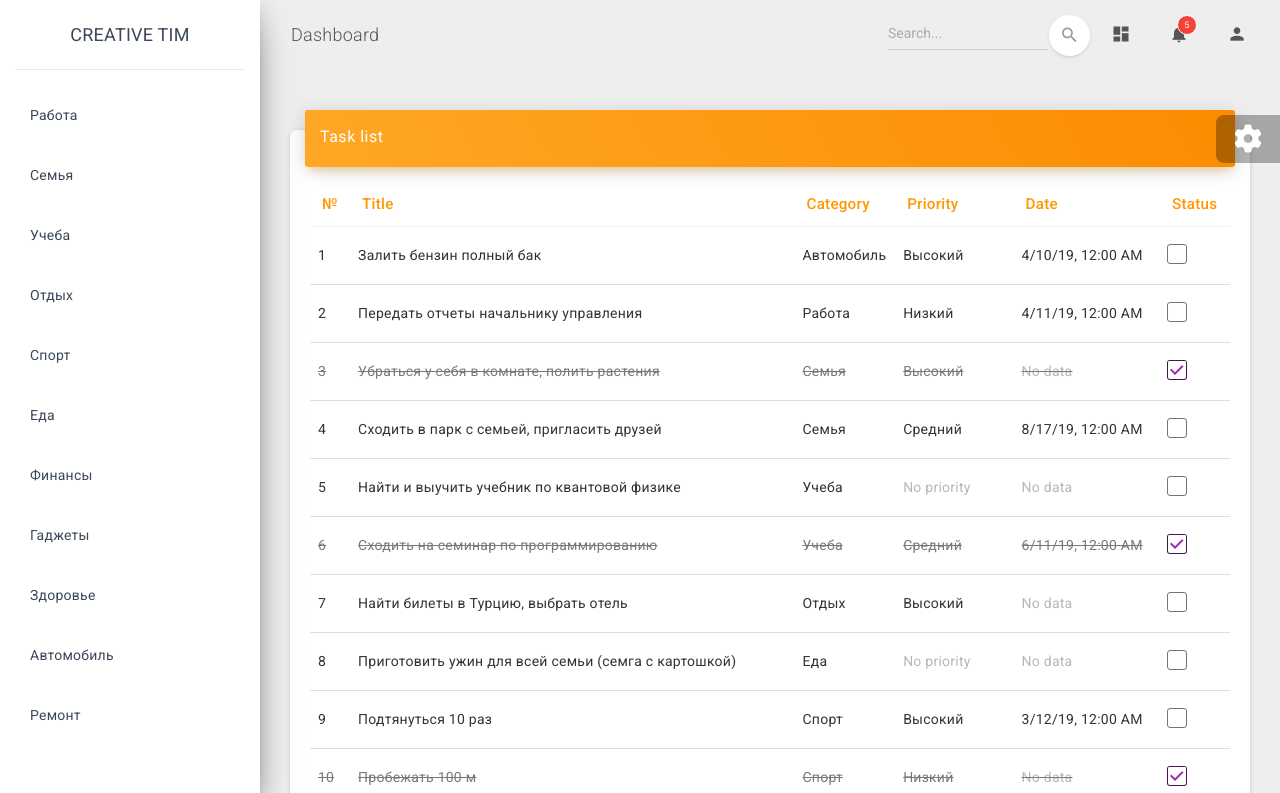
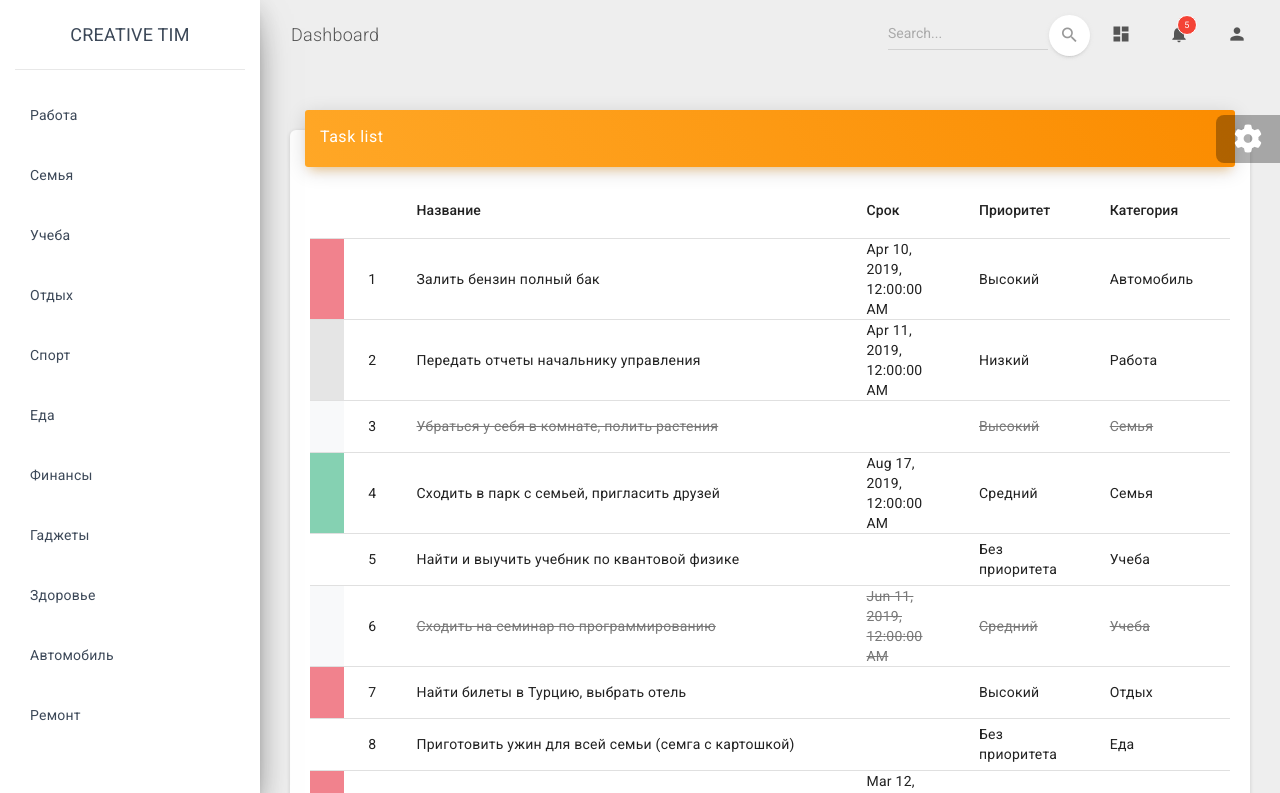
Before and after one commit to NikitaDubrovskii/todo, an Angular app: page / in a window 1280 px wide. Shown: the top 793 px of the page. Built offline with nearby package versions, Linux system fonts and the light colour scheme.

Commit message:
Updated the Task table

```diff
--- a/src/app/service/data-handler.service.ts
+++ b/src/app/service/data-handler.service.ts
@@ -9,7 +9,7 @@
 })
 export class DataHandlerService {
 
-  taskSubject = new BehaviorSubject<Task[]>(TestData.tasks)
+  tasksSubject = new BehaviorSubject<Task[]>(TestData.tasks)
   categoriesSubject = new BehaviorSubject<Category[]>(TestData.categories)
 
   constructor() {
@@ -17,11 +17,11 @@
   }
 
   fillTasks() {
-    this.taskSubject.next(TestData.tasks)
+    this.tasksSubject.next(TestData.tasks)
   }
 
   fillTasksByCategory(category: Category) {
     const tasks = TestData.tasks.filter(task => task.category === category)
-    this.taskSubject.next(tasks)
+    this.tasksSubject.next(tasks)
   }
 }
--- a/src/app/views/tasks/tasks.component.css
+++ b/src/app/views/tasks/tasks.component.css
@@ -6,3 +6,37 @@
 .no-value {
   color: #b7b7b7;
 }
+
+.col-id {
+  width: 4%;
+  text-align: center;
+}
+
+.col-title {
+  width: 40%;
+}
+
+.col-priority {
+  width: 10%;
+}
+
+.col-category {
+  width: 10%;
+}
+
+
+.col-select {
+  width: 3%;
+}
+
+.col-operations {
+  width: 8%;
+}
+
+.col-color {
+  width: 1% !important;
+}
+
+.col-date {
+  width: 10% !important;
+}
--- a/src/app/views/tasks/tasks.component.html
+++ b/src/app/views/tasks/tasks.component.html
@@ -2,42 +2,58 @@
   <div class="card-header card-header-warning">
     <h4 class="card-title">Task list</h4>
   </div>
+
   <div class="card-body table-responsive">
-    <table class="table table-hover">
-      <thead class="text-warning">
-      <th>№</th>
-      <th>Title</th>
-      <th>Category</th>
-      <th>Priority</th>
-      <th>Date</th>
-      <th>Status</th>
-      </thead>
-      <tbody>
-      <tr *ngFor="let task of tasks; let i = index" [class.completed]="task.completed">
-        <td>{{i + 1}}</td>
-        <td>{{task.title}}</td>
-        <td [class.no-value]="task.category == null">
-          {{task.category != null ? task.category.title : 'No category'}}
+    <table [dataSource]="dataSource" mat-table>
+      <ng-container matColumnDef="color">
+        <th *matHeaderCellDef mat-header-cell></th>
+        <td class="col-color" *matCellDef="let task" [style.background-color]="getPriorityColor(task)"
+            mat-cell></td>
+      </ng-container>
+
+      <ng-container matColumnDef="id">
+        <th *matHeaderCellDef mat-header-cell></th>
+        <td class="col-id" *matCellDef="let index = index;" mat-cell>
+          {{index + 1}}
         </td>
-        <td [class.no-value]="task.priority == null">
-          {{task.priority != null ? task.priority.title : 'No priority'}}
+      </ng-container>
+
+      <ng-container matColumnDef="title">
+        <th *matHeaderCellDef mat-header-cell> Название</th>
+        <td class="col-title" *matCellDef="let task" [class.completed]="task.completed" mat-cell>
+          {{task.title}}
         </td>
-        <td [class.no-value]="task.date == null">
-          {{task.date != null ? (task.date | date : 'short') : 'No data'}}
+      </ng-container>
+
+      <ng-container matColumnDef="date">
+        <th *matHeaderCellDef mat-header-cell> Срок</th>
+        <td class="col-date" *matCellDef="let task" [ngClass]="{'completed': task.completed, 'nodate': task.date == null}"
+            mat-cell>
+          {{task.date | date: "medium"}}
         </td>
-        <td>
-          <div class="form-check">
-            <label class="form-check-label">
-              <input [checked]="task.completed" class="form-check-input"
-                     type="checkbox" value="" (click)="toggleTaskCompleted(task)">
-              <span class="form-check-sign">
-                <span class="check"></span>
-              </span>
-            </label>
-          </div>
+      </ng-container>
+
+      <ng-container matColumnDef="priority">
+        <th *matHeaderCellDef mat-header-cell> Приоритет</th>
+        <td class="col-priority" *matCellDef="let task"
+            [ngClass]="{'completed': task.completed, 'nopriority': task.priority == null}"
+            mat-cell>
+          {{task.priority ? task.priority.title : "Без приоритета"}}
         </td>
-      </tr>
-      </tbody>
+      </ng-container>
+
+      <ng-container matColumnDef="category">
+        <th *matHeaderCellDef mat-header-cell> Категория</th>
+        <td class="col-category" *matCellDef="let task"
+            [ngClass]="{'completed': task.completed, 'nocategory': task.category == null, 'link': !task.completed && task.category}"
+            mat-cell>
+          {{task.category ? task.category.title : "Без категории"}}
+        </td>
+      </ng-container>
+
+      <tr *matHeaderRowDef="displayedColumns; " mat-header-row></tr>
+
+      <tr *matRowDef="let row; columns: displayedColumns;" mat-row></tr>
     </table>
   </div>
 </div>
--- a/src/app/views/tasks/tasks.component.ts
+++ b/src/app/views/tasks/tasks.component.ts
@@ -1,6 +1,7 @@
 import {Component, OnInit} from '@angular/core';
 import { Task } from 'src/app/model/task';
 import {DataHandlerService} from "../../service/data-handler.service";
+import {MatTableDataSource} from "@angular/material/table";
 
 @Component({
   selector: 'app-tasks',
@@ -9,17 +10,36 @@
 })
 export class TasksComponent implements OnInit{
 
+  displayedColumns: string[] = ['color', 'id', 'title', 'date', 'priority', 'category'];
+  dataSource: MatTableDataSource<Task> = new MatTableDataSource<Task>();
+
   tasks: Task[] = [];
 
   constructor(private dataHandler: DataHandlerService) {
   }
 
-  ngOnInit(): void {
-    this.dataHandler.taskSubject
-      .subscribe(tasks => this.tasks = tasks);
+  ngOnInit() {
+    this.dataHandler.tasksSubject.subscribe(tasks => this.tasks = tasks);
+    this.dataSource = new MatTableDataSource();
+    this.refreshTable();
   }
 
   toggleTaskCompleted(task: Task) {
     task.completed = !task.completed;
   }
+
+  getPriorityColor(task: Task) {
+    if (task.completed) {
+      return '#F8F9FA';
+    }
+    if (task.priority && task.priority.color) {
+      return task.priority.color;
+    }
+    return '#fff';
+  }
+
+  private refreshTable() {
+    this.dataSource.data = this.tasks;
+  }
+
 }
```
Also changed, not shown: src/app/app.module.ts (+7 -1 lines).
